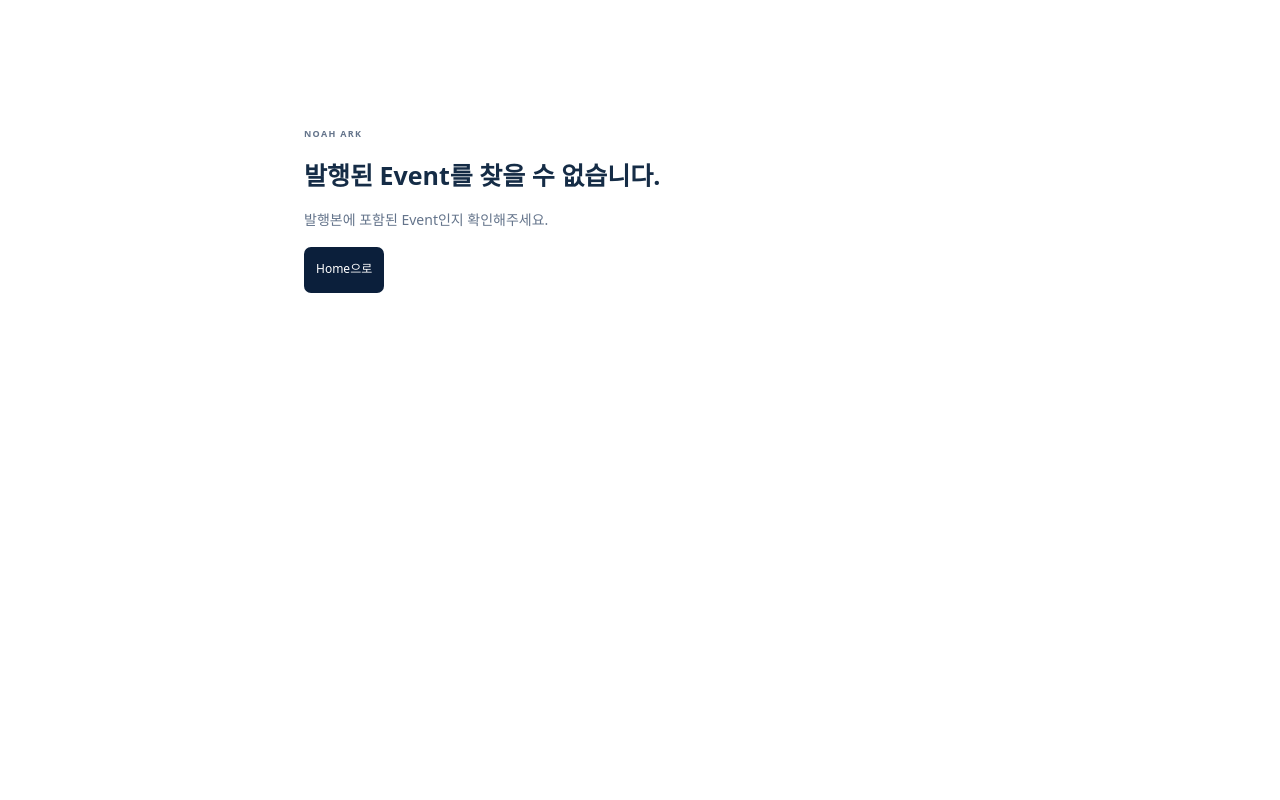
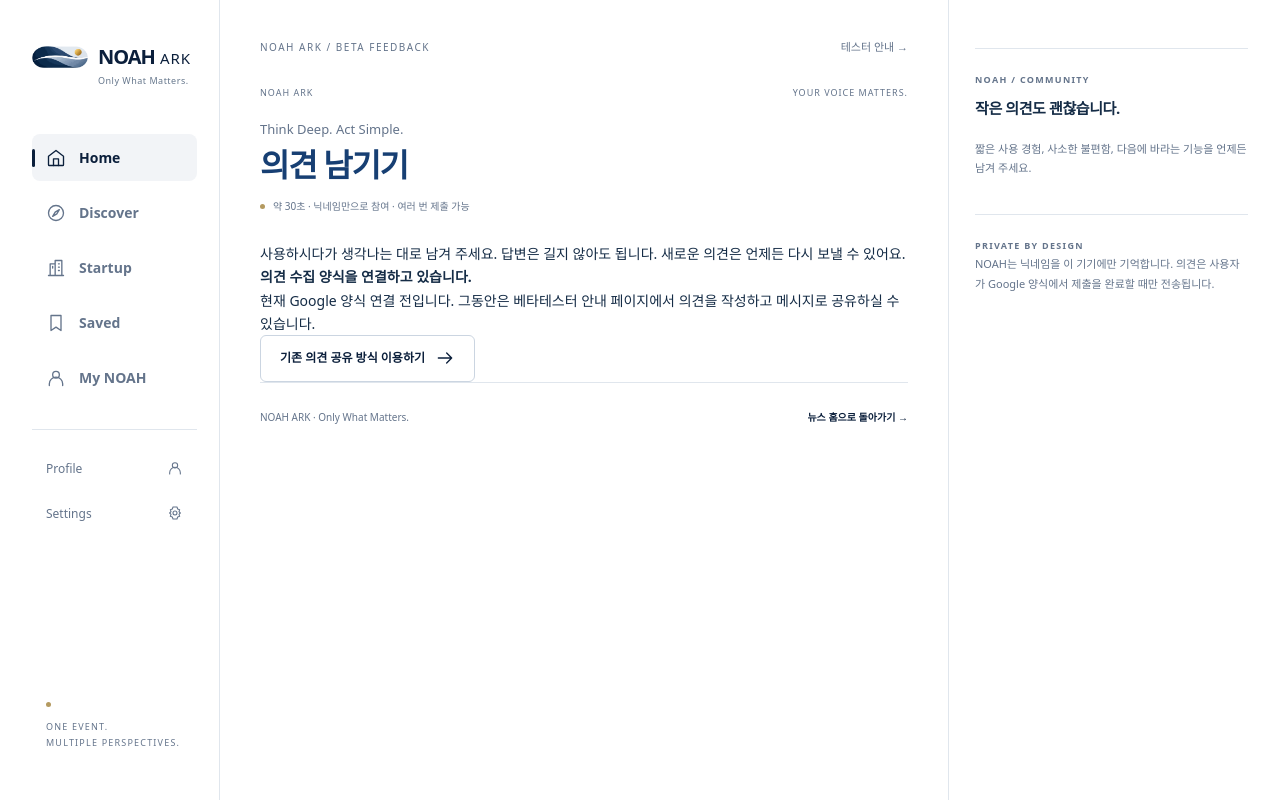
Before and after one commit to Grei8888/NOAH.ark.ai, a Next.js app: page /feedback in a window 1280 px wide. Before the commit this address had no page. Built offline with nearby package versions, Linux system fonts and the light colour scheme.

Commit message:
feat: expose stable /feedback URL that activates after real published Google Form is configured

```diff
--- /dev/null
+++ b/app/feedback/page.tsx
@@ -0,0 +1,14 @@
+import type { Metadata } from "next";
+import { FeedbackPortal } from "@/components/beta/FeedbackPortal";
+import { getConfiguredGoogleFeedback } from "@/lib/beta/google-feedback";
+
+export const dynamic = "force-dynamic";
+export const metadata: Metadata = {
+  title: "베타 의견 남기기 | NOAH ARK",
+  description: "NOAH ARK 사용 중 느낀 점을 닉네임만으로 간단히 남기고, 원할 때마다 다시 의견을 보낼 수 있습니다.",
+  robots: { index: false, follow: false },
+};
+
+export default function FeedbackPage() {
+  return <FeedbackPortal config={getConfiguredGoogleFeedback()} />;
+}
```
